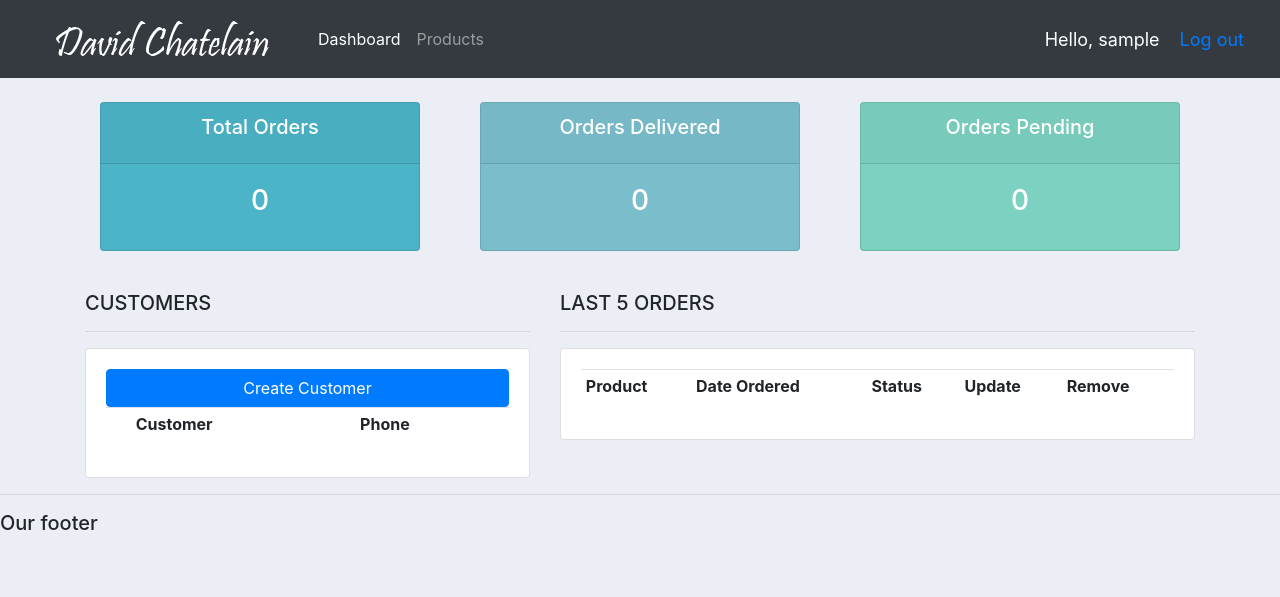
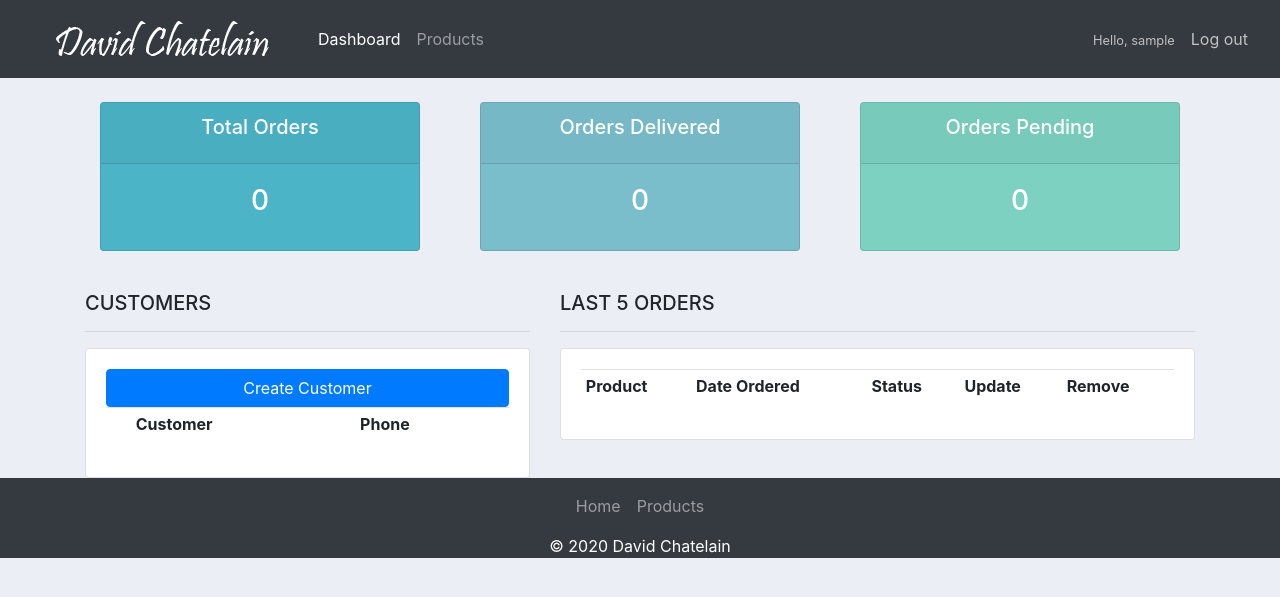
Before and after one commit to davidchat/customer_mgmt, a Django app: page / in a window 1280 px wide. Shown: the top 597 px of the page. Run offline with Django 3.2, Linux system fonts and the light colour scheme; the visitor is signed in with stand-in values (Sample User, id 1); lists and menus that the app fills with data are empty; some libraries are stand-ins or nearby versions.

Commit message:
First commit to GitHub

```diff
--- a/accounts/templates/accounts/base.html
+++ b/accounts/templates/accounts/base.html
@@ -14,8 +14,8 @@
 
 	{% block content %}{% endblock content %}
 
-	<hr>
-	<h5>Our footer</h5>
+
+	{% include 'accounts/footer.html' %}
 </body>
 
 <script src="https://code.jquery.com/jquery-3.3.1.slim.min.js" integrity="sha384-q8i/X+965DzO0rT7abK41JStQIAqVgRVzpbzo5smXKp4YfRvH+8abtTE1Pi6jizo" crossorigin="anonymous"></script>
--- a/accounts/templates/accounts/dashboard.html
+++ b/accounts/templates/accounts/dashboard.html
@@ -22,7 +22,7 @@
 
 					{% for customer in customers %}
 						<tr>
-							<td><a class="btn btn-sm btn-info" href="{% url 'accounts:customer' customer.id %}">View</a></td>
+							<td><a class="btn btn-sm btn-info" href="{% url 'customer' customer.id %}">View</a></td>
 							<td>{{ customer.name }}</td>
 							<td>{{ customer.phone }}</td>
 						</tr>
@@ -51,8 +51,8 @@
 							<td>{{ order.product.name }}</td>
 							<td>{{ order.date_created }}</td>
 							<td>{{ order.status }}</td>
-							<td><a class="btn btn-sm btn-info" href="{% url 'accounts:update_order' order.pk %}">Update</a></td>
-							<td><a class="btn btn-sm btn-danger" href="{% url 'accounts:delete_order' order.pk %}">Remove</a></td>
+							<td><a class="btn btn-sm btn-info" href="{% url 'update_order' order.pk %}">Update</a></td>
+							<td><a class="btn btn-sm btn-danger" href="{% url 'delete_order' order.pk %}">Remove</a></td>
 
 						</tr>
 					{% endfor %}
--- a/accounts/templates/accounts/delete_order.html
+++ b/accounts/templates/accounts/delete_order.html
@@ -13,7 +13,7 @@
 				<form method='POST'>
 					{% csrf_token %}
 					<button class="btn btn-danger" type="submit">Delete</button>
-					<a class="btn btn-secondary" href="{% url 'accounts:home' %}">Cancel</a>
+					<a class="btn btn-secondary" href="{% url 'home' %}">Cancel</a>
 				</form>
 			</div>
 		</div>
--- /dev/null
+++ b/accounts/templates/accounts/footer.html
@@ -0,0 +1,27 @@
+<style>
+	.footer {
+		background-color: black;
+	}
+	.white-text {
+		color: white;
+	}
+  .centered {
+    text-align: center;
+  }
+</style>
+
+<nav class="navbar navbar-expand-lg navbar-dark bg-dark">
+  <div class="container">
+    <ul class="navbar-nav mx-auto">
+      <li class="nav-item mx-auto">
+        <a class="nav-link" href="{% url 'home' %}">Home</a>
+      </li>
+      <li class="nav-item mx-auto">
+        <a class="nav-link" href="{% url 'products' %}">Products</a>
+      </li>
+    </ul>
+  </div>
+</nav>
+<div class="bg-dark centered">
+  <p class="white-text">© 2020 David Chatelain</p>
+</div>
--- a/accounts/templates/accounts/login.html
+++ b/accounts/templates/accounts/login.html
@@ -113,7 +113,10 @@
 
 				<div class="mt-4">
 					<div class="d-flex justify-content-center links">
-						Don't have an account? <a href="{% url 'accounts:register' %}" class="ml-2">Sign Up</a>
+						Don't have an account? <a href="{% url 'register' %}" class="ml-2">Sign Up</a>
+					</div>
+					<div class="d-flex justify-content-center links">
+						Forgot your password? <a href="{% url 'password_reset' %}" class="ml-2">Reset Password</a>
 					</div>
 
 				</div>
--- a/accounts/templates/accounts/navbar.html
+++ b/accounts/templates/accounts/navbar.html
@@ -9,20 +9,32 @@
 </style>
 
 <nav class="navbar navbar-expand-lg navbar-dark bg-dark">
-  <a href="{% url 'accounts:home' %}"><img src="{% static 'images/davidc_logo2.png' %}"></a>
+  <a href="{% url 'home' %}"><img src="{% static 'images/davidc_logo2.png' %}"></a>
+
+  <div class="collapse navbar-collapse" id="navbarNav">
+    <ul class="navbar-nav">
+      <li class="nav-item active">
+        <a class="nav-link" href="{% url 'home' %}">Dashboard <span class="sr-only">(current)</span></a>
+      </li>
+      <li class="nav-item">
+        <a class="nav-link" href="{% url 'products' %}">Products</a>
+      </li>
+    </ul>
+  </div>
+  <!-- <div class="align-items-center"> -->
+  {% if user.is_authenticated %}
+    <!-- <ul class="navbar-nav">
+      <li class="nav-item">
+        <p class="nav-link">Hello, {{ request.user }}</p>
+      </li>
+      <li class="nav-item">
+        <a class="nav-link" href="{% url 'logout' %}">Log out</a>
+      </li> -->
+    <span class="nav-item" style="color:silver"><small>Hello, {{ request.user }}</small></span>
+    <span class="nav-link"><a style="color:silver" href="{% url 'logout' %}">Log out</a></span>
+  {% endif %}
+  </div>
   <button class="navbar-toggler" type="button" data-toggle="collapse" data-target="#navbarNav" aria-controls="navbarNav" aria-expanded="false" aria-label="Toggle navigation">
     <span class="navbar-toggler-icon"></span>
   </button>
-  <div class="collapse navbar-collapse" id="navbarNav">
-    <ul class="navbar-nav">
-      <li class="nav-item active">
-        <a class="nav-link" href="{% url 'accounts:home' %}">Dashboard <span class="sr-only">(current)</span></a>
-      </li>
-      <li class="nav-item">
-        <a class="nav-link" href="{% url 'accounts:products' %}">Products</a>
-      </li>
-    </ul>
-  </div>
-  <span class="hello-msg">Hello, {{ request.user }}</span>
-  <span class="hello-msg"><a href="{% url 'accounts:logout' %}">Log out</a>
 </nav>
--- a/accounts/templates/accounts/register.html
+++ b/accounts/templates/accounts/register.html
@@ -110,7 +110,7 @@
 				{{ form.errors }}
 				<div class="mt-4">
 					<div class="d-flex justify-content-center links">
-						Already have an account? <a href="{% url 'accounts:login' %}" class="ml-2">Login</a>
+						Already have an account? <a href="{% url 'login' %}" class="ml-2">Login</a>
 					</div>
 				</div>
 			</div>
--- a/accounts/urls.py
+++ b/accounts/urls.py
@@ -1,8 +1,7 @@
-from django.urls import path
+from django.urls import path, reverse_lazy
+from django.contrib.auth import views as auth_views
 
 from . import views
-
-app_name = 'accounts'
 
 urlpatterns = [
 	path('register/', views.register_page, name='register'),
@@ -13,7 +12,12 @@ urlpatterns = [
     path('products/', views.products, name='products'),
     path('customer/<int:pk>/', views.customer, name='customer'),
 
-    path('create_order/<int:pk>/', views.create_order, name='create_order'),
-    path('update_order/<int:pk>/', views.update_order, name='update_order'),
-    path('delete_order/<int:pk>/', views.delete_order, name='delete_order'),
+    path('create-order/<int:pk>/', views.create_order, name='create_order'),
+    path('update-order/<int:pk>/', views.update_order, name='update_order'),
+    path('delete-order/<int:pk>/', views.delete_order, name='delete_order'),
+
+    path('password-reset/', auth_views.PasswordResetView.as_view(template_name="accounts/password_reset.html"), name="password_reset"),
+    path('password-reset/done/', auth_views.PasswordResetDoneView.as_view(template_name="accounts/password_reset_done.html"), name="password_reset_done"),
+    path('password-reset-confirm/<uidb64>/<token>/', auth_views.PasswordResetConfirmView.as_view(template_name="accounts/password_reset_confirm.html"), name="password_reset_confirm"),
+    path('password-reset-complete/', auth_views.PasswordResetCompleteView.as_view(template_name="accounts/password_reset_complete.html"), name="password_reset_complete"),
 ]
--- a/accounts/views.py
+++ b/accounts/views.py
@@ -22,7 +22,7 @@ def register_page(request):
 			username = form.cleaned_data.get('username')
 
 			messages.success(request, 'Account successfully created for ' + username + "!")
-			return redirect('accounts:login')
+			return redirect('login')
 
 	context = {'form': form}
 	return render(request, 'accounts/register.html', context)
@@ -38,7 +38,7 @@ def login_page(request):
 
 		if user is not None:
 			login(request, user)
-			return redirect('accounts:home')
+			return redirect('home')
 		else:
 			messages.info(request, 'Incorrect username or password.')
 
@@ -49,16 +49,10 @@ def login_page(request):
 
 def logout_page(request):
 	logout(request)
-	return redirect('accounts:login')
+	return redirect('login')
 
 
-@login_required(login_url='accounts:login')
-def user_page(request):
-	context = {}
-	return render(request, 'accounts/user.html', context)
-
-
-@login_required(login_url='accounts:login')
+@login_required(login_url='login')
 def home(request):
 	orders = Order.objects.all()
 	customers = Customer.objects.all()
@@ -78,14 +72,14 @@ def home(request):
 	return render(request, 'accounts/dashboard.html', context)
 
 
-@login_required(login_url='accounts:login')
+@login_required(login_url='login')
 def products(request):
 	products = Product.objects.all()
 	context = {'products': products}
 	return render(request, 'accounts/products.html', context)
 
 
-@login_required(login_url='accounts:login')
+@login_required(login_url='login')
 def customer(request, pk):
 	customer = get_object_or_404(Customer, id=pk)
 	orders = customer.order_set.all()
@@ -103,7 +97,7 @@ def customer(request, pk):
 	return render(request, 'accounts/customer.html', context)
 
 
-@login_required(login_url='accounts:login')
+@login_required(login_url='login')
 def create_order(request, pk):
 	# Set up the inline formset with Parent model, Child model, and fields
 	OrderFormSet = inlineformset_factory(Customer, Order, fields=('product', 'status'), extra=8)
@@ -123,7 +117,7 @@ def create_order(request, pk):
 	return render(request, 'accounts/order_form.html', context)
 
 
-@login_required(login_url='accounts:login')
+@login_required(login_url='login')
 def update_order(request, pk):
 	order = get_object_or_404(Order, id=pk)
 
@@ -139,7 +133,7 @@ def update_order(request, pk):
 	return render(request, 'accounts/order_form.html', context)
 
 
-@login_required(login_url='accounts:login')
+@login_required(login_url='login')
 def delete_order(request, pk):
 	order = get_object_or_404(Order, id=pk)
 	if request.method == 'POST':
```
Also changed, not shown: accounts/templates/accounts/customer.html (+4 -4 lines), accounts/templates/accounts/password_reset.html (added, +19 -0 lines), accounts/templates/accounts/password_reset_complete.html (added, +11 -0 lines), accounts/templates/accounts/password_reset_confirm.html (added, +18 -0 lines), accounts/templates/accounts/password_reset_done.html (added, +9 -0 lines), accounts/templates/accounts/user.html (deleted, +0 -7 lines), customer_mgmt/settings.py (+8 -1 lines).
